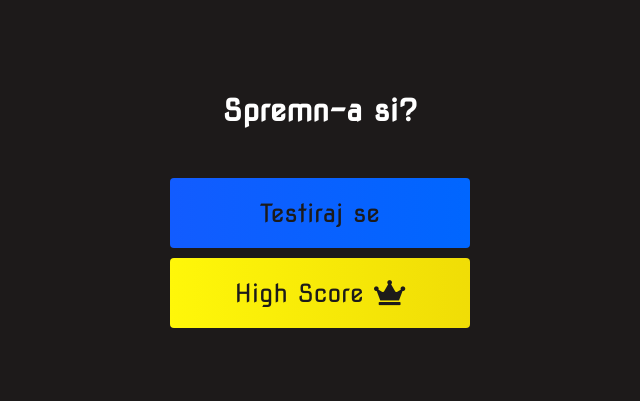
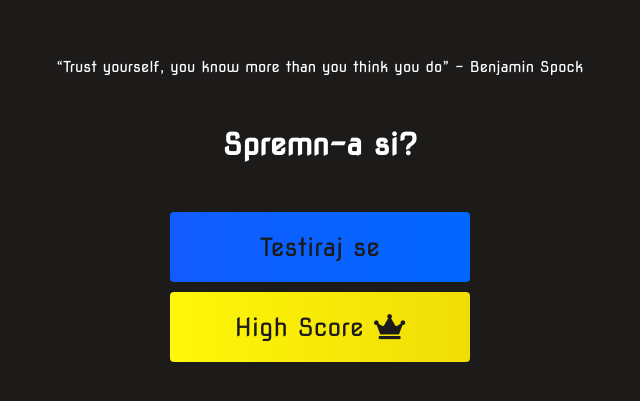
Before and after one commit to edy1013/Quizz-Project, a plain HTML site: page index.html in a window 1280 px wide. Shown: the part 185-586 px from the top of the page, without its empty margins (320-960 px from the left). Drawn offline with Linux system fonts and the light colour scheme.

Commit message:
Fut: Motivation qute before start

```diff
--- a/index.html
+++ b/index.html
@@ -11,6 +11,7 @@
 <body>
     <div class="container">
         <div id="home" class="flex-column flex-center">
+            <p>“Trust yourself, you know more than you think you do” – Benjamin Spock</p>
             <h1>Spremn-a si?</h1>
             <a href="/game.html" class="btn">Testiraj se</a>
             <a href="/highscores.html" id="highscore-btn" class="btn">High Score<i class="fas fa-crown"></i></a>
--- a/style.css
+++ b/style.css
@@ -10,6 +10,13 @@
   padding: 0;
   font-size: 62.5%;
   font-family: "Nova Square", cursive;
+}
+
+p {
+  font-size: 1.5rem;
+  text-align: center;
+  color: white;
+  margin-bottom: 5rem;
 }
 
 h1 {
```
